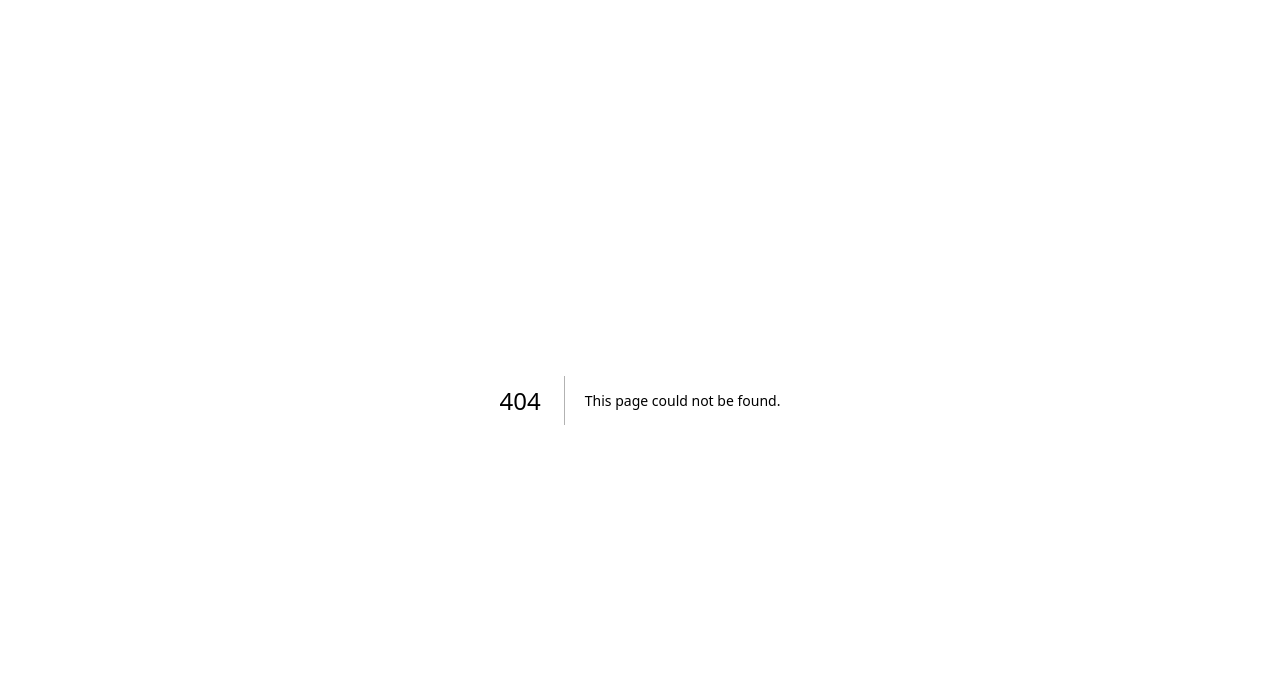
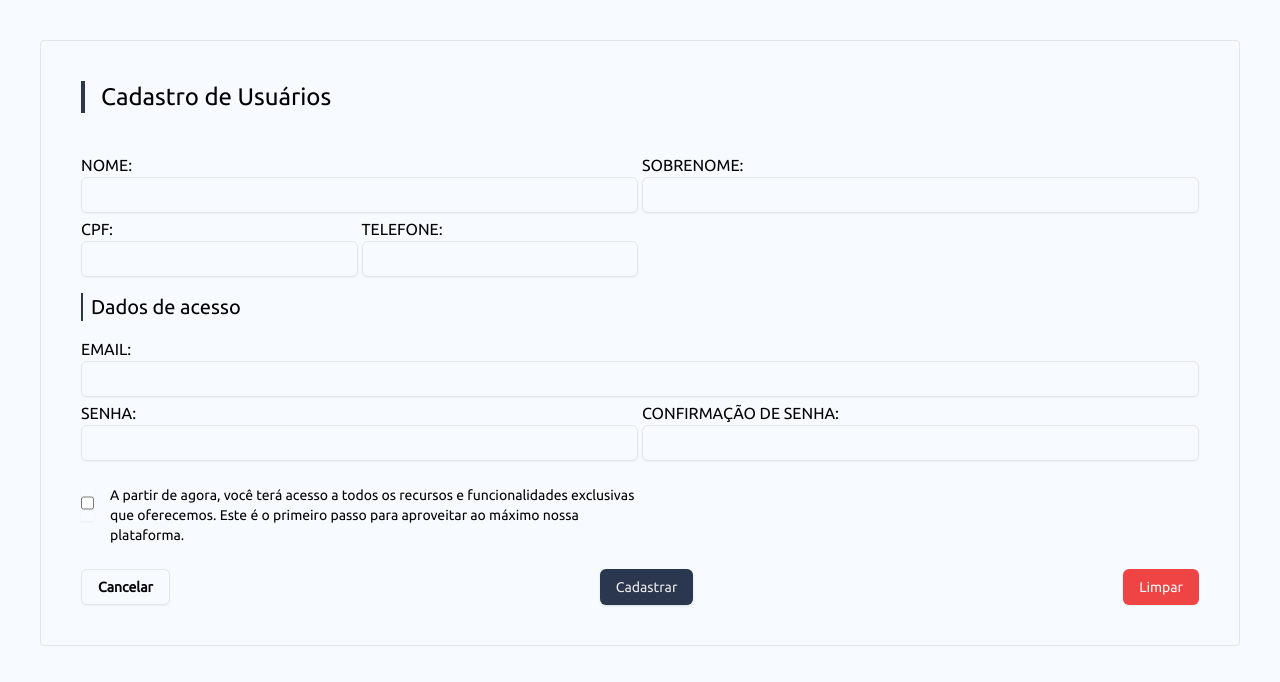
Before and after one commit to pedro256/app-coruja, a Next.js app in the folder frontend/: page /users/register in a window 1280 px wide. Before the commit this address had no page. Shown: the top 682 px of the page. Built offline with nearby package versions, Linux system fonts and the light colour scheme.

Commit message:
feat: page regist user

```diff
--- a/frontend/package.json
+++ b/frontend/package.json
@@ -9,6 +9,7 @@
     "lint": "next lint"
   },
   "dependencies": {
+    "@hookform/resolvers": "^3.3.4",
     "@radix-ui/react-dropdown-menu": "^2.0.6",
     "@radix-ui/react-icons": "^1.3.0",
     "@radix-ui/react-label": "^2.0.2",
@@ -18,9 +19,11 @@
     "next": "13.5.6",
     "react": "^18",
     "react-dom": "^18",
+    "react-hook-form": "^7.51.2",
     "react-icons": "^5.0.1",
     "tailwind-merge": "^2.2.1",
-    "tailwindcss-animate": "^1.0.7"
+    "tailwindcss-animate": "^1.0.7",
+    "zod": "^3.22.4"
   },
   "devDependencies": {
     "@types/node": "^20",
--- a/frontend/src/app/app/usuarios/page.tsx
+++ b/frontend/src/app/app/usuarios/page.tsx
@@ -0,0 +1,8 @@
+export default function UsersPage(){
+    return(
+        <div>
+            <h1 className="text-xl">Usuários</h1>
+        </div>
+    )
+
+}
--- a/frontend/src/app/globals.css
+++ b/frontend/src/app/globals.css
@@ -70,11 +70,6 @@
 
   @layer base {
     :root {
-      /* Name: custom color palette
-         Author: Ilias Ism
-         URL: https://gradient.page */
-
-      /* CSS: .bg-gradient { background: var(--gradient) } */
       --gradient: #2c3e50;
       --background: 223 96.45% 98.48%;
       --foreground: 223 2.9% 0.96%;
--- /dev/null
+++ b/frontend/src/app/users/register/components/RegisterForm/RegisterForm.tsx
@@ -0,0 +1,86 @@
+"use client";
+
+import { Button } from "@/components/ui/button";
+import { Input } from "@/components/ui/input";
+import { RegistUserVS, TypeRegistUserVS } from "@/validation/users/regist-user-vs";
+import { zodResolver } from "@hookform/resolvers/zod";
+import { useForm } from "react-hook-form";
+
+
+export default function RegisterForm() {
+
+    const { register, handleSubmit, watch, formState: { errors } } = useForm<TypeRegistUserVS>({
+        resolver: zodResolver(RegistUserVS)
+    })
+
+    function onSubmitedOk(dat:any){
+    }
+    function onCancel(){
+    }
+
+    return (
+        <form action="" onSubmit={handleSubmit(onSubmitedOk)}>
+            <div className="grid grid-cols-4 gap-1">
+                <div className="col-span-2">
+                    <label htmlFor="name">NOME:</label>
+                    <Input {...register("nome")} name="nome" />
+                    {errors.nome && <span className="text-xs text-destructive">{errors.nome.message}</span>}
+                </div>
+                <div className="col-span-2">
+                    <label htmlFor="name">SOBRENOME:</label>
+                    <Input {...register("sobrenome")} name="sobrenome" />
+                    {errors.sobrenome && <span className="text-xs text-destructive">{errors.sobrenome.message}</span>}
+                </div>
+                <div className="col-span-1">
+                    <label htmlFor="name">CPF:</label>
+                    <Input {...register("cpf")} name="cpf" />
+                    {errors.cpf && <span className="text-xs text-destructive">{errors.cpf.message}</span>}
+                </div>
+                <div className="col-span-1">
+                    <label htmlFor="name">TELEFONE:</label>
+                    <Input {...register("tel")} name="tel" />
+                    {errors.tel && <span className="text-xs text-destructive">{errors.tel.message}</span>}
+                </div>
+            </div>
+
+            <div className="border-l-2 border-primary my-4 pl-2">
+                <h1 className="text-xl">Dados de acesso</h1>
+            </div>
+            <div className="grid grid-cols-2 gap-1">
+                <div className="col-span-2">
+                    <label>EMAIL:</label>
+                    <Input {...register("email")} name="email" type="email" />
+                    {errors.email && <span className="text-xs text-destructive">{errors.email.message}</span>}
+                </div>
+                <div className="col-span-1">
+                    <label>SENHA:</label>
+                    <Input {...register("senha")} name="senha" type="password" />
+                    {errors.senha && <span className="text-xs text-destructive">{errors.senha.message}</span>}
+                </div>
+                <div className="col-span-1">
+                    <label>CONFIRMAÇÃO DE SENHA:</label>
+                    <Input {...register("senha2")} name="senha2" type="password" />
+                    {errors.senha2 && <span className="text-xs text-destructive">{errors.senha2.message}</span>}
+                </div>
+            </div>
+            <div className="grid grid-cols-2 gap-1">
+            <div className="col-span-2 md:col-span-1 flex mt-6 ">
+                <Input {...register("concordTerms")} className="w-6" type="checkbox" />
+                <p className={`pl-4 text-sm ${errors.concordTerms?"text-destructive":""}`}>A partir de agora, você terá acesso a todos os recursos e funcionalidades exclusivas que oferecemos. Este é o primeiro passo para aproveitar ao máximo nossa plataforma.</p>
+            </div>
+            </div>
+
+
+
+
+            <div className="mt-6 flex justify-between">
+                <Button variant="outline" onClick={onCancel} ><b>Cancelar</b></Button>
+                <Button type="submit">Cadastrar</Button>
+                <Button variant="destructive" type="reset">Limpar</Button>
+
+            </div>
+
+
+        </form>
+    )
+}
--- /dev/null
+++ b/frontend/src/app/users/register/page.tsx
@@ -0,0 +1,24 @@
+import RegisterForm from "./components/RegisterForm/RegisterForm";
+
+
+
+export default function RegisterUsers() {
+
+
+    return (
+        <div className="p-6 md:p-10">
+
+            <div className="rounded border border-primary-foregroundW p-10">
+                <div className="border-l-4 border-primary pl-4">
+
+                    <h1 className="text-xl md:text-2xl">Cadastro de Usuários</h1>
+                </div>
+
+                <div className="mt-10">
+                    <RegisterForm/>
+                </div>
+
+            </div>
+        </div>
+    )
+}
--- a/frontend/src/components/navbar/navbar.tsx
+++ b/frontend/src/components/navbar/navbar.tsx
@@ -21,7 +21,7 @@ function DropdownItemView({item}:{item:IRoute}) {
                                     sub.isDropdown ?(
                                         <DropdownItemView item={sub} />
                                     ):(
-                                        <Link className="flex gap-2 items-center text-xs md:text-md lg:text-lg" href={sub.url || "/"}>
+                                        <Link className="flex gap-2 items-center text-xs md:text-md lg:text-lg  hover:underline" href={sub.url || "/"}>
                                             {sub.icon}
                                             {sub.title}
                                         </Link>
@@ -62,7 +62,7 @@ export default function Navbar() {
                                                     route.isDropdown ?(
                                                         <DropdownItemView item={route} />
                                                     ):(
-                                                        <Link className="flex gap-2 items-center text-xs" href={route.url || "/"}>
+                                                        <Link className="flex gap-2 items-center text-xs hover:underline" href={route.url || "/"}>
                                                             {route.icon}
                                                             {route.title}
                                                         </Link>
@@ -84,7 +84,7 @@ export default function Navbar() {
                                     route.isDropdown ?(
                                         <DropdownItemView item={route} />
                                     ):(
-                                        <Link className="flex gap-2 items-center text-xs md:text-md lg:text-lg" href={route.url || "/"}>
+                                        <Link className="flex gap-2 items-center text-xs md:text-md lg:text-lg  hover:underline" href={route.url || "/"}>
                                             {route.icon}
                                             {route.title}
                                         </Link>
--- /dev/null
+++ b/frontend/src/validation/users/regist-user-vs.ts
@@ -0,0 +1,19 @@
+
+import z from "zod";
+import isValidCPF from "../utils/validation-cpf";
+
+export const RegistUserVS = z.object({
+  nome: z.string().min(8),
+  sobrenome: z.string().min(8),
+  cpf:z.string().refine((cpf:string)=>isValidCPF(cpf)),
+  tel: z.string().max(11),
+  email: z.string().email(),
+  senha: z.string().min(8),
+  senha2: z.string().min(8),
+  concordTerms: z.boolean().refine((c)=>c===true)
+}).refine((refine)=>refine.senha === refine.senha2,{
+  message:"Passwords don't match",
+  path:['senha2']
+})
+
+export type TypeRegistUserVS = z.infer<typeof RegistUserVS>;
--- /dev/null
+++ b/frontend/src/validation/utils/validation-cpf.ts
@@ -0,0 +1,16 @@
+export default function isValidCPF(value: string): boolean {
+    if (typeof value !== 'string') {
+      return false;
+    }
+
+    value = value.replace(/[^\d]+/g, '');
+
+    if (value.length !== 11 || !!value.match(/(\d)\1{10}/)) {
+      return false;
+    }
+
+    const values: number[] = value.split('').map(el => +el);
+    const rest = (count: number): number => (values.slice(0, count-12).reduce((soma, el, index) => (soma + el * (count-index)), 0) * 10) % 11 % 10;
+
+    return rest(10) === values[9] && rest(11) === values[10];
+  }
--- a/frontend/tailwind.config.ts
+++ b/frontend/tailwind.config.ts
@@ -19,38 +19,38 @@ const config = {
     },
     extend: {
       colors: {
-        border: "hsl(var(--border))",
-        input: "hsl(var(--input))",
-        ring: "hsl(var(--ring))",
-        background: "hsl(var(--background))",
-        foreground: "hsl(var(--foreground))",
+        border: "#e3e5e7",
+        input: "#e3e5e7",
+        ring: "#2b364f",
+        background: "#f7faff",
+        foreground: "#020203",
         primary: {
-          DEFAULT: "hsl(var(--primary))",
-          foreground: "hsl(var(--primary-foreground))",
+          DEFAULT: "#2b364f",
+          foreground: "#ececec",
         },
         secondary: {
-          DEFAULT: "hsl(var(--secondary))",
-          foreground: "hsl(var(--secondary-foreground))",
+          DEFAULT: "#f5f5f5",
+          foreground: "#1f1f20",
         },
         destructive: {
-          DEFAULT: "hsl(var(--destructive))",
-          foreground: "hsl(var(--destructive-foreground))",
+          DEFAULT: "#ef4444",
+          foreground: "#fafafa",
         },
         muted: {
-          DEFAULT: "hsl(var(--muted))",
-          foreground: "hsl(var(--muted-foreground))",
+          DEFAULT: "#ebebec",
+          foreground: "#6b6b6e",
         },
         accent: {
-          DEFAULT: "hsl(var(--accent))",
-          foreground: "hsl(var(--accent-foreground))",
+          DEFAULT: "#f5f5f5",
+          foreground: "#1f1f20",
         },
         popover: {
-          DEFAULT: "hsl(var(--popover))",
-          foreground: "hsl(var(--popover-foreground))",
+          DEFAULT: "#dfe6f9",
+          foreground: "#030303",
         },
         card: {
-          DEFAULT: "hsl(var(--card))",
-          foreground: "hsl(var(--card-foreground))",
+          DEFAULT: "#dfe6f9",
+          foreground: "#030303",
         },
       },
       borderRadius: {
```
Also changed, not shown: frontend/src/validation/utils/messages-error.pt.ts (added), 1 other file (tests, documents, lock files or other folders).
